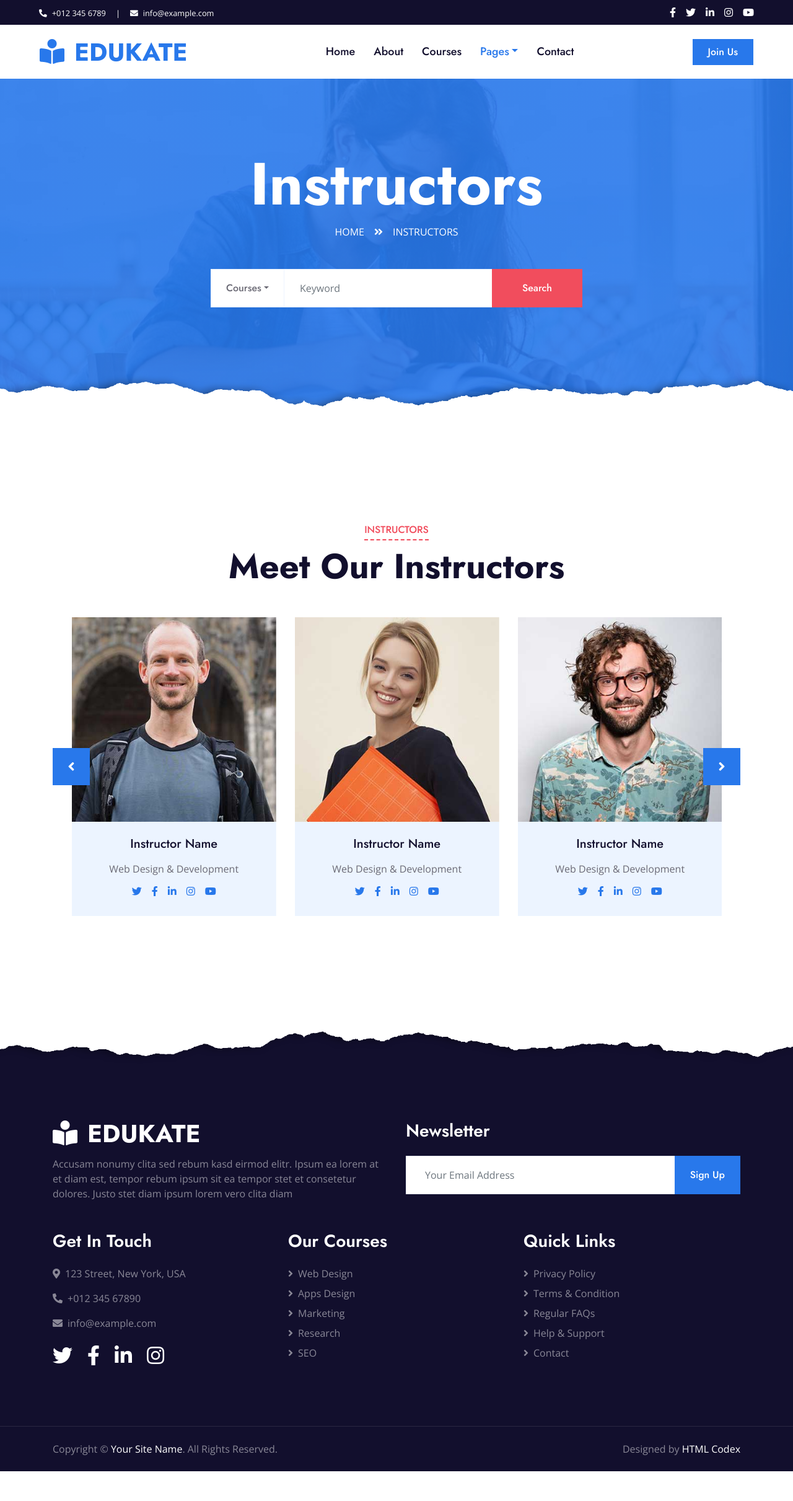
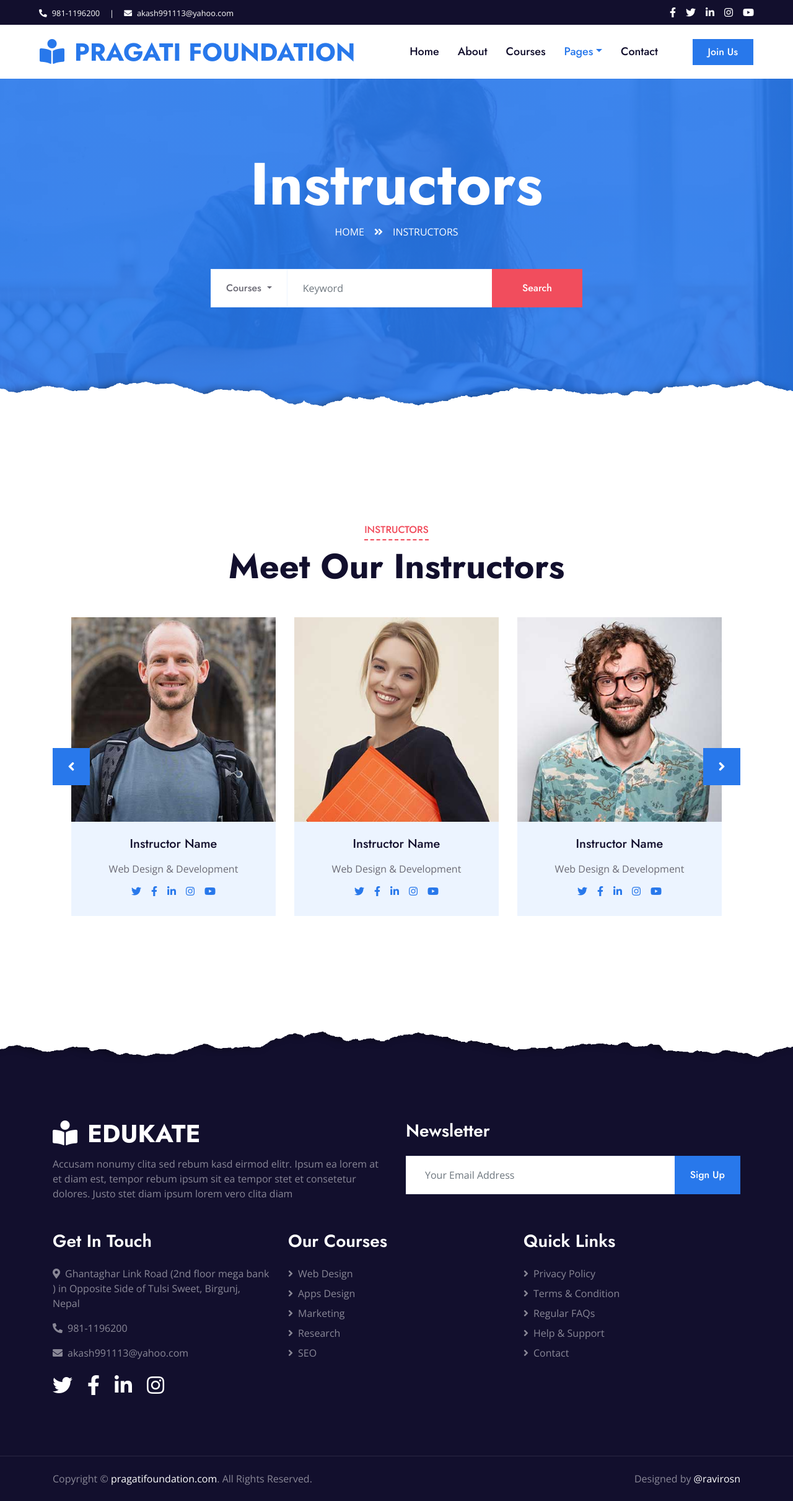
Before and after one commit to ravirosn/PragatiFoundation, a plain HTML site: page team.html in a window 1280 px wide. Shown: the whole page at 62% size. Before the commit the page ends 2374 px from the top, so only its background shows below. Drawn offline with nearby package versions, Linux system fonts and the light colour scheme.

Commit message:
details updated

```diff
--- a/team.html
+++ b/team.html
@@ -3,10 +3,10 @@
 
 <head>
     <meta charset="utf-8">
-    <title>Edukate - Online Education Website Template</title>
+    <title>Pragati Foundation</title>
     <meta content="width=device-width, initial-scale=1.0" name="viewport">
-    <meta content="Free HTML Templates" name="keywords">
-    <meta content="Free HTML Templates" name="description">
+    <meta content="Pragati Foundation" name="keywords">
+    <meta content="Pragati Foundation" name="description">
 
     <!-- Favicon -->
     <link href="img/favicon.ico" rel="icon">
@@ -31,9 +31,9 @@
         <div class="row py-2 px-lg-5">
             <div class="col-lg-6 text-center text-lg-left mb-2 mb-lg-0">
                 <div class="d-inline-flex align-items-center text-white">
-                    <small><i class="fa fa-phone-alt mr-2"></i>+012 345 6789</small>
+                    <small><i class="fa fa-phone-alt mr-2"></i>981-1196200</small>
                     <small class="px-3">|</small>
-                    <small><i class="fa fa-envelope mr-2"></i>info@example.com</small>
+                    <small><i class="fa fa-envelope mr-2"></i>akash991113@yahoo.com</small>
                 </div>
             </div>
             <div class="col-lg-6 text-center text-lg-right">
@@ -58,13 +58,11 @@
         </div>
     </div>
     <!-- Topbar End -->
-
-
     <!-- Navbar Start -->
     <div class="container-fluid p-0">
         <nav class="navbar navbar-expand-lg bg-white navbar-light py-3 py-lg-0 px-lg-5">
             <a href="index.html" class="navbar-brand ml-lg-3">
-                <h1 class="m-0 text-uppercase text-primary"><i class="fa fa-book-reader mr-3"></i>Edukate</h1>
+                <h1 class="m-0 text-uppercase text-primary"><i class="fa fa-book-reader mr-3"></i>Pragati Foundation</h1>
             </a>
             <button type="button" class="navbar-toggler" data-toggle="collapse" data-target="#navbarCollapse">
                 <span class="navbar-toggler-icon"></span>
@@ -90,8 +88,6 @@
         </nav>
     </div>
     <!-- Navbar End -->
-
-
     <!-- Header Start -->
     <div class="jumbotron jumbotron-fluid page-header position-relative overlay-bottom" style="margin-bottom: 90px;">
         <div class="container text-center py-5">
@@ -105,7 +101,9 @@
                 <div class="input-group">
                     <div class="input-group-prepend">
                         <button class="btn btn-outline-light bg-white text-body px-4 dropdown-toggle" type="button" data-toggle="dropdown"
-                            aria-haspopup="true" aria-expanded="false">Courses</button>
+                                aria-haspopup="true" aria-expanded="false">
+                            Courses
+                        </button>
                         <div class="dropdown-menu">
                             <a class="dropdown-item" href="#">Courses 1</a>
                             <a class="dropdown-item" href="#">Courses 2</a>
@@ -121,8 +119,6 @@
         </div>
     </div>
     <!-- Header End -->
-
-
     <!-- Team Start -->
     <div class="container-fluid py-5">
         <div class="container py-5">
@@ -191,8 +187,6 @@
         </div>
     </div>
     <!-- Team End -->
-
-
     <!-- Footer Start -->
     <div class="container-fluid position-relative overlay-top bg-dark text-white-50 py-5" style="margin-top: 90px;">
         <div class="container mt-5 pt-5">
@@ -218,9 +212,9 @@
             <div class="row">
                 <div class="col-md-4 mb-5">
                     <h3 class="text-white mb-4">Get In Touch</h3>
-                    <p><i class="fa fa-map-marker-alt mr-2"></i>123 Street, New York, USA</p>
-                    <p><i class="fa fa-phone-alt mr-2"></i>+012 345 67890</p>
-                    <p><i class="fa fa-envelope mr-2"></i>info@example.com</p>
+                    <p><i class="fa fa-map-marker-alt mr-2"></i>Ghantaghar Link Road (2nd floor mega bank ) in Opposite Side of Tulsi Sweet, Birgunj, Nepal</p>
+                    <p><i class="fa fa-phone-alt mr-2"></i>981-1196200</p>
+                    <p><i class="fa fa-envelope mr-2"></i>akash991113@yahoo.com</p>
                     <div class="d-flex justify-content-start mt-4">
                         <a class="text-white mr-4" href="#"><i class="fab fa-2x fa-twitter"></i></a>
                         <a class="text-white mr-4" href="#"><i class="fab fa-2x fa-facebook-f"></i></a>
@@ -255,19 +249,19 @@
         <div class="container">
             <div class="row">
                 <div class="col-md-6 text-center text-md-left mb-3 mb-md-0">
-                    <p class="m-0">Copyright &copy; <a class="text-white" href="#">Your Site Name</a>. All Rights Reserved.
+                    <p class="m-0">
+                        Copyright &copy; <a class="text-white" href="#">pragatifoundation.com</a>. All Rights Reserved.
                     </p>
                 </div>
                 <div class="col-md-6 text-center text-md-right">
-                    <p class="m-0">Designed by <a class="text-white" href="https://htmlcodex.com">HTML Codex</a>
+                    <p class="m-0">
+                        Designed by <a class="text-white" href="#">@ravirosn</a>
                     </p>
                 </div>
             </div>
         </div>
     </div>
     <!-- Footer End -->
-
-
     <!-- Back to Top -->
     <a href="#" class="btn btn-lg btn-primary rounded-0 btn-lg-square back-to-top"><i class="fa fa-angle-double-up"></i></a>
 
```
Also changed, not shown: about.html (+16 -24 lines), contact.html (+16 -22 lines), course.html (+64 -46 lines), detail.html (+45 -37 lines), feature.html (+16 -22 lines), index.html (+22 -38 lines), testimonial.html (+11 -11 lines).
